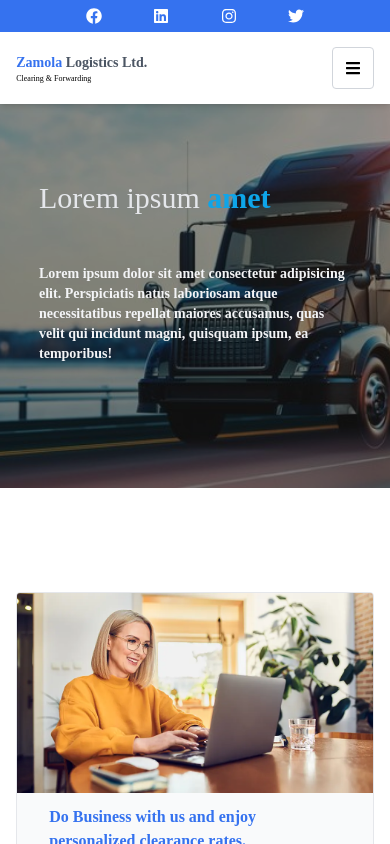
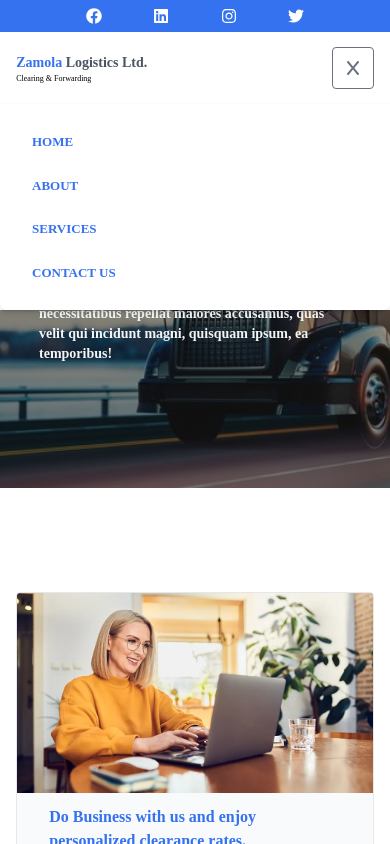
Before and after one commit to Palanga123/gray_tech, a React (Create React App) app in the folder gray_tech/: page / in a window 390 px wide. Both pictures are taken after a click on the button 352 px from the left and 68 px from the top of the page. Shown: the top 844 px of the page. Built offline with nearby package versions, Linux system fonts and the light colour scheme.

Commit message:
I have added a drop down menu to the header and ive added in a footer.

```diff
--- a/gray_tech/src/App.js
+++ b/gray_tech/src/App.js
@@ -1,6 +1,7 @@
 // import { BrowserRouter, Route, Routes } from 'react-router-dom';
 import List from './components/main/testimonials/testimonials';
-import Header from './components/main/header/header';
+import Header from './components/main/header & footer/header';
+import Footer from './components/main/header & footer/footer';
 import Content from './components/main/main/content';
 import Hero from './components/main/main/intro';
 import Contact from './components/main/contact/form'
@@ -18,6 +19,7 @@ function App()
             <Content/>
             <List/>
             <Contact/>
+            <Footer/>
 
         </>
 
--- a/gray_tech/src/components/main/contact/form.js
+++ b/gray_tech/src/components/main/contact/form.js
@@ -44,7 +44,7 @@ function Contact()
                                 <p>Message</p>
                                 <textarea resize="none" placeholder="Write your message here..." className="w-full md:w-[300px] h-32 py-1 px-4 border border-gray-400"></textarea>
                             </div>
-                            <button className="py-3 w-full md:w-[300px] rounded-md bg-[#3abef9] hover:bg-sky-500 text-white">Send</button>
+                            <button className="py-3 w-full md:w-[300px] rounded-md bg-[#3572ef] hover:bg-sky-500 text-white">Send</button>
                         </form>
                     </div>
                 </div>
--- /dev/null
+++ b/gray_tech/src/components/main/header & footer/footer.js
@@ -0,0 +1,33 @@
+import { FaFacebook, FaInstagram, FaTwitter } from "react-icons/fa";
+
+const Footer = () => {
+
+    return(
+        <>
+            <footer className="bottom-0 bg-[#3572ef] w-full p-4 md:p-8 text-white">
+                <div className="grid md:grid-cols-2 gap-3">
+                        <div className="">
+                            <p>You do not need to worry about clearing your cargo. <br /> We are reliable.</p><br/><br/>
+                            <p><i>"Zamola. Here for you"</i></p><br/>
+
+
+
+                        </div>
+                        <div>
+                            <p className="text-2xl font-semibold">Contact Us</p>
+                            <p>Phone: <a href="tel:0765735764">+260 734 123 123</a></p>
+                            <p>Email: <a href="mailto:geocademyedu@gmail.com">zamola@gmail.com</a></p><br/>
+                            <div class="flex h-10 w-full text-gray-300 mb-2 justify-evenly">
+                                <button className="p-4 text-[26px] rounded-md text-center" onClick = "location.href='https://www.facebook.com/profile.php?id=100092004857675'"><FaFacebook/></button>
+                                <button className="p-4 text-[26px] rounded-md text-center" onClick = "location.href='https://twitter.com/Geocademy_'"><FaTwitter/></button>
+                                <button className="p-4 text-[26px] rounded-md text-center" onClick = "location.href='https://instagram.com/geocademyedu'"><FaInstagram/></button>
+                            </div>
+                        </div>
+                    </div><br/><br/>
+                    <p className="text-center">Zamola Logistics Limitted 2023 All Rights Reserved</p>
+            </footer>
+        </>
+    );
+};
+
+export default Footer;
--- a/gray_tech/src/components/main/header/header.js
+++ b/gray_tech/src/components/main/header & footer/header.js
@@ -1,19 +1,22 @@
-import { FaBars, FaFacebook, FaLinkedin, FaInstagram, FaTwitter } from "react-icons/fa";
+import { FaBars, FaFacebook, FaLinkedin, FaInstagram, FaTwitter} from "react-icons/fa";
+import { FaX } from "react-icons/fa6";
+import { useState } from "react";
 
-function Header(){
+const Header = () => {
 
-    // const [showContent, setShowContent] = useState(false);
+    const [showContent, setShowContent] = useState(false);
 
-    // const toggleContent = () => {
-    //     // setShowContent(!showContent);
-    //     document.getElementById('content').classList.toggle("hidden");
-    // };
+    const toggleContent = () => {
+        return setShowContent(!showContent);
+    };
 
+    let bars = <FaBars/>;
+    let x = <FaX/>
 
 
     return(
         <>
-            <header id="text" className="w-full fixed shadow-md">
+            <header id="text" className="w-full fixed shadow-md bg-white">
                 <div className="w-full bg-[#3572ef]">
                     <div className="w-3/5 md:w-4/5 m-auto bg-transparent">
 
@@ -42,12 +45,22 @@ function Header(){
                                 <button className="px-4 h-full hover:underline underline-offset-8">CONTACT US</button>
                             </div>
                             <div className="block md:hidden">
-                                <button className="p-3 border border-gray-300 rounded">
-                                    <FaBars/>
+                                <button className="p-3 border border-gray-500 rounded text-gray-500" onClick={() => toggleContent()}>
+                                    {!showContent ? bars : x}
                                 </button>
                             </div>
                     </div>
                 </div>
+                {showContent ?
+                    <div className="block shadow w-full bg-white rounded-b-md p-4 text-[#3572ef] font-semibold text-[13px]">
+                        <button className="text-left block px-4 py-3 w-full h-full">HOME </button>
+                        <button className="text-left block px-4 py-3 w-full h-full">ABOUT </button>
+                        <button className="text-left block px-4 py-3 w-full h-full">SERVICES</button>
+                        <button className="text-left block px-4 py-3 w-full h-full">CONTACT US</button>
+                    </div>
+                    :
+                    ""
+                }
 
             </header>
         </>
```
